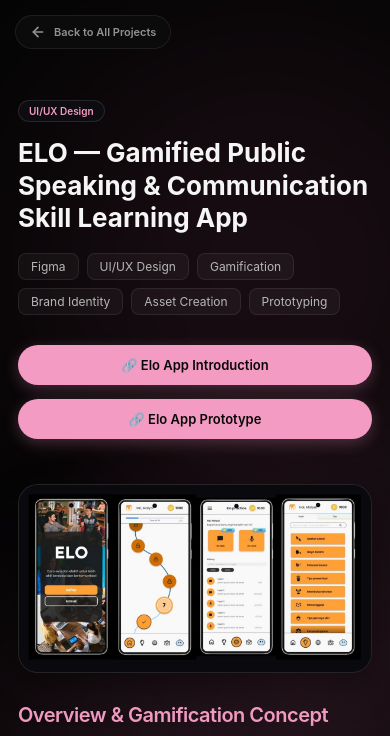
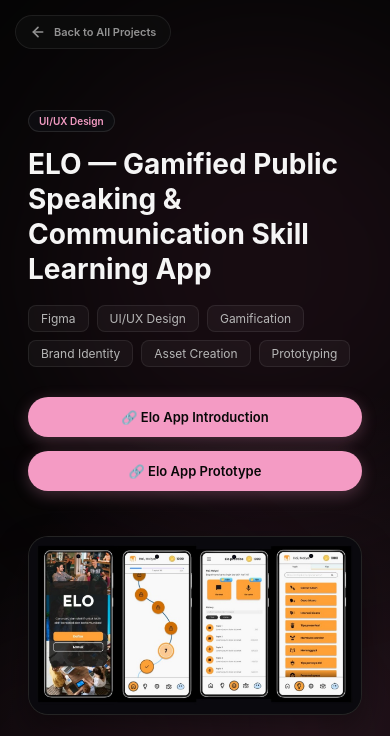
Before and after one commit to sharonglooriaa-ui/rachell, a plain HTML site: page elo.html in a window 390 px wide. Shown: the top 736 px of the page. Drawn offline with Linux system fonts and the light colour scheme.

Commit message:
fix: buat tampilan responsif di HP

```diff
--- a/css.css
+++ b/css.css
@@ -1073,3 +1073,37 @@ body {
     }
 
 }
+
+/* Cobaan */
+/* Media Query untuk Layar HP / Mobile */
+@media screen and (max-width: 768px) {
+
+  /* 1. Atur container agar memiliki padding dan tidak menempel di tepi layar */
+  body, container, .main-content {
+    padding: 10px;
+    width: 100% !important;
+    overflow-x: hidden; /* Mencegah layar bisa digeser ke kanan/kiri */
+  }
+
+  /* 2. Ubah layout 2 kolom (seperti Form & Kontak) menjadi 1 kolom bersusun */
+  .contact-container, .grid, .flex-row {
+    flex-direction: column !important;
+    grid-template-columns: 1fr !important;
+    gap: 20px;
+  }
+
+  /* 3. Perkecil ukuran font judul agar tidak jebol */
+  h1 {
+    font-size: 28px !important;
+  }
+
+  h2 {
+    font-size: 22px !important;
+  }
+
+  /* 4. Pastikan gambar & form menyesuaikan lebar layar HP */
+  img, input, textarea, button {
+    max-width: 100% !important;
+    width: 100% !important;
+  }
+}
```
